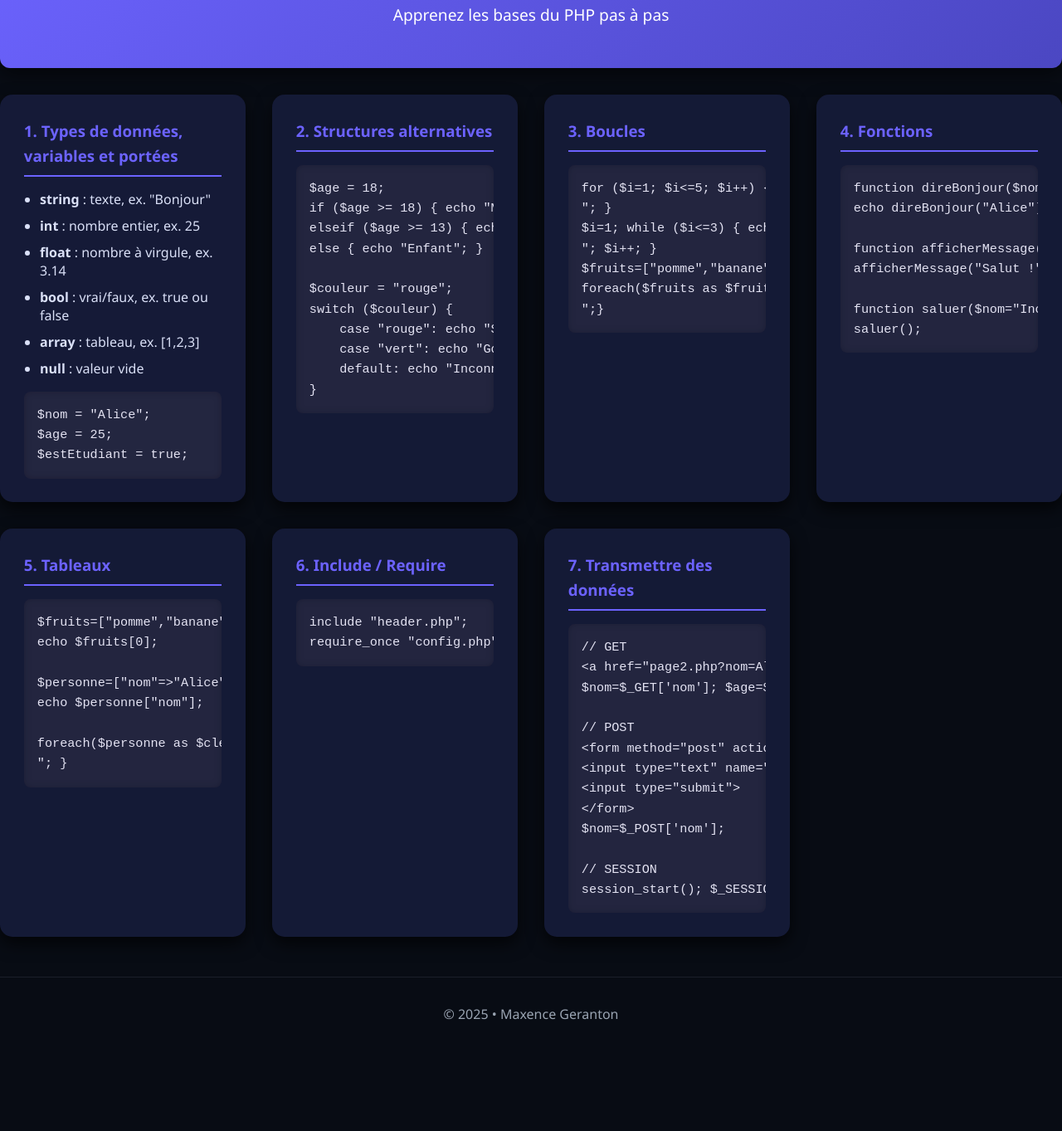
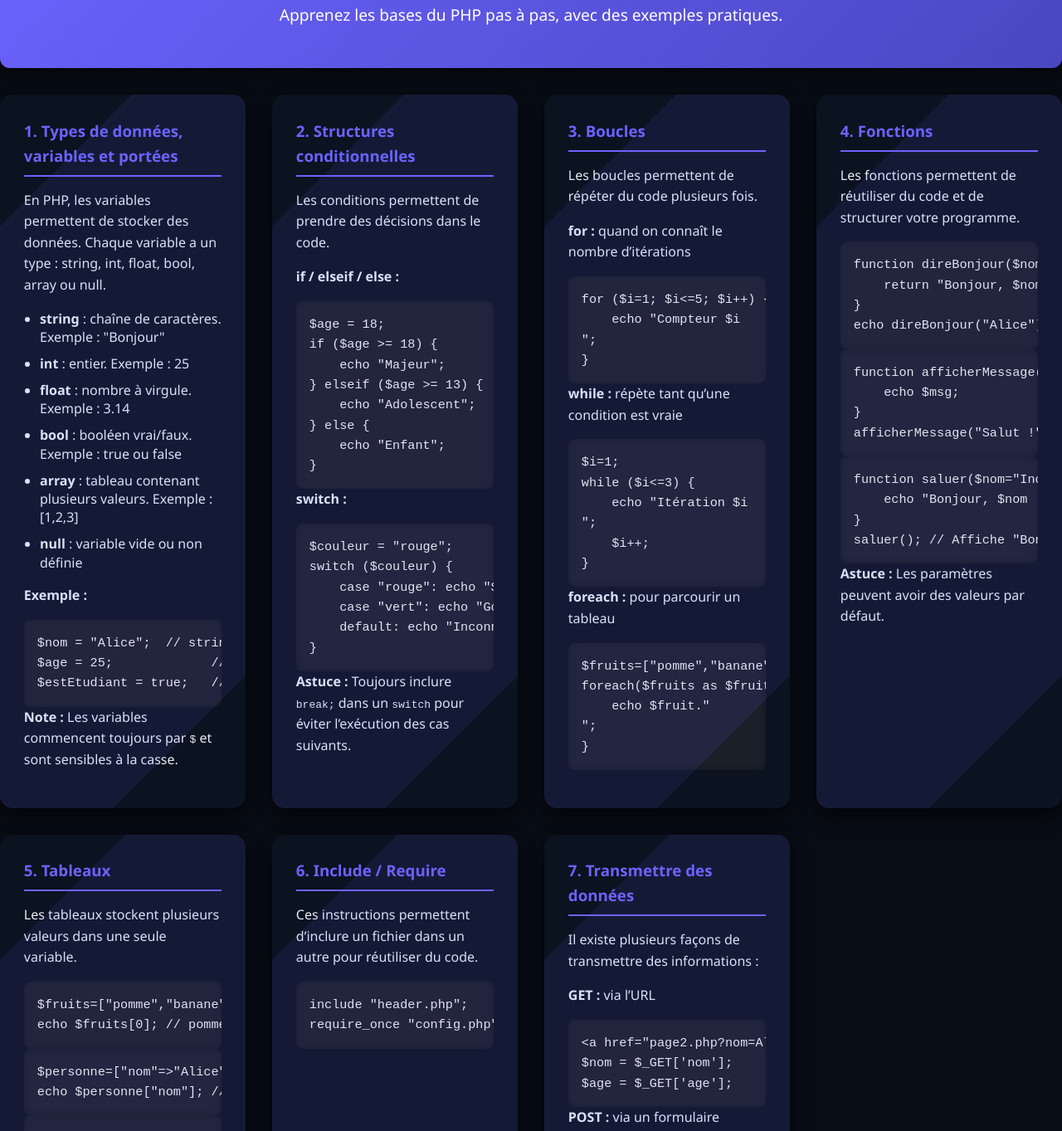
Before and after one commit to maxence-csb/maxence-csb.github.io, a plain HTML site: page coursphp.html in a window 1280 px wide. Shown: the part 200-1563 px from the top of the page at 83% size. Before the commit the page ends 1468 px from the top, so only its background shows below. Drawn offline with Linux system fonts and the light colour scheme.

Commit message:
update html

```diff
--- a/coursphp.html
+++ b/coursphp.html
@@ -19,93 +19,126 @@
   <main>
     <section class="hero-hero">
       <h2>Cours PHP pour Débutants</h2>
-      <p>Apprenez les bases du PHP pas à pas</p>
+      <p>Apprenez les bases du PHP pas à pas, avec des exemples pratiques.</p>
     </section>
 
     <section class="cards-container">
 
       <div class="card">
         <h3>1. Types de données, variables et portées</h3>
+        <p>En PHP, les variables permettent de stocker des données. Chaque variable a un type : string, int, float, bool, array ou null.</p>
         <ul>
-          <li><b>string</b> : texte, ex. "Bonjour"</li>
-          <li><b>int</b> : nombre entier, ex. 25</li>
-          <li><b>float</b> : nombre à virgule, ex. 3.14</li>
-          <li><b>bool</b> : vrai/faux, ex. true ou false</li>
-          <li><b>array</b> : tableau, ex. [1,2,3]</li>
-          <li><b>null</b> : valeur vide</li>
+          <li><b>string</b> : chaîne de caractères. Exemple : "Bonjour"</li>
+          <li><b>int</b> : entier. Exemple : 25</li>
+          <li><b>float</b> : nombre à virgule. Exemple : 3.14</li>
+          <li><b>bool</b> : booléen vrai/faux. Exemple : true ou false</li>
+          <li><b>array</b> : tableau contenant plusieurs valeurs. Exemple : [1,2,3]</li>
+          <li><b>null</b> : variable vide ou non définie</li>
         </ul>
-        <pre><code>$nom = "Alice";
-$age = 25;
-$estEtudiant = true;</code></pre>
+        <p><b>Exemple :</b></p>
+        <pre><code>$nom = "Alice";  // string
+$age = 25;             // int
+$estEtudiant = true;   // bool</code></pre>
+        <p><b>Note :</b> Les variables commencent toujours par <code>$</code> et sont sensibles à la casse.</p>
       </div>
 
       <div class="card">
-        <h3>2. Structures alternatives</h3>
+        <h3>2. Structures conditionnelles</h3>
+        <p>Les conditions permettent de prendre des décisions dans le code.</p>
+        <p><b>if / elseif / else :</b></p>
         <pre><code>$age = 18;
-if ($age >= 18) { echo "Majeur"; }
-elseif ($age >= 13) { echo "Adolescent"; }
-else { echo "Enfant"; }
-
-$couleur = "rouge";
+if ($age >= 18) {
+    echo "Majeur";
+} elseif ($age >= 13) {
+    echo "Adolescent";
+} else {
+    echo "Enfant";
+}</code></pre>
+        <p><b>switch :</b></p>
+        <pre><code>$couleur = "rouge";
 switch ($couleur) {
     case "rouge": echo "Stop !"; break;
     case "vert": echo "Go !"; break;
     default: echo "Inconnu";
 }</code></pre>
+        <p><b>Astuce :</b> Toujours inclure <code>break;</code> dans un <code>switch</code> pour éviter l’exécution des cas suivants.</p>
       </div>
 
       <div class="card">
         <h3>3. Boucles</h3>
-        <pre><code>for ($i=1; $i<=5; $i++) { echo "Compteur $i<br>"; }
-$i=1; while ($i<=3) { echo "Itération $i<br>"; $i++; }
-$fruits=["pomme","banane","orange"];
-foreach($fruits as $fruit){echo $fruit."<br>";}</code></pre>
+        <p>Les boucles permettent de répéter du code plusieurs fois.</p>
+        <p><b>for :</b> quand on connaît le nombre d’itérations</p>
+        <pre><code>for ($i=1; $i<=5; $i++) {
+    echo "Compteur $i<br>";
+}</code></pre>
+        <p><b>while :</b> répète tant qu’une condition est vraie</p>
+        <pre><code>$i=1;
+while ($i<=3) {
+    echo "Itération $i<br>";
+    $i++;
+}</code></pre>
+        <p><b>foreach :</b> pour parcourir un tableau</p>
+        <pre><code>$fruits=["pomme","banane","orange"];
+foreach($fruits as $fruit){
+    echo $fruit."<br>";
+}</code></pre>
       </div>
 
       <div class="card">
         <h3>4. Fonctions</h3>
-        <pre><code>function direBonjour($nom){ return "Bonjour, $nom !"; }
-echo direBonjour("Alice");
-
-function afficherMessage($msg){ echo $msg; }
-afficherMessage("Salut !");
-
-function saluer($nom="Inconnu"){ echo "Bonjour, $nom !"; }
-saluer();</code></pre>
+        <p>Les fonctions permettent de réutiliser du code et de structurer votre programme.</p>
+        <pre><code>function direBonjour($nom){
+    return "Bonjour, $nom !";
+}
+echo direBonjour("Alice");</code></pre>
+        <pre><code>function afficherMessage($msg){
+    echo $msg;
+}
+afficherMessage("Salut !");</code></pre>
+        <pre><code>function saluer($nom="Inconnu"){
+    echo "Bonjour, $nom !";
+}
+saluer(); // Affiche "Bonjour, Inconnu !"</code></pre>
+        <p><b>Astuce :</b> Les paramètres peuvent avoir des valeurs par défaut.</p>
       </div>
 
       <div class="card">
         <h3>5. Tableaux</h3>
+        <p>Les tableaux stockent plusieurs valeurs dans une seule variable.</p>
         <pre><code>$fruits=["pomme","banane","orange"];
-echo $fruits[0];
-
-$personne=["nom"=>"Alice","age"=>25];
-echo $personne["nom"];
-
-foreach($personne as $cle=>$valeur){ echo "$cle : $valeur<br>"; }</code></pre>
+echo $fruits[0]; // pomme</code></pre>
+        <pre><code>$personne=["nom"=>"Alice","age"=>25];
+echo $personne["nom"]; // Alice</code></pre>
+        <pre><code>foreach($personne as $cle=>$valeur){
+    echo "$cle : $valeur<br>";
+}</code></pre>
+        <p><b>Astuce :</b> Les tableaux associatifs utilisent des clés pour identifier les valeurs.</p>
       </div>
 
       <div class="card">
         <h3>6. Include / Require</h3>
-        <pre><code>include "header.php";
-require_once "config.php";</code></pre>
+        <p>Ces instructions permettent d’inclure un fichier dans un autre pour réutiliser du code.</p>
+        <pre><code>include "header.php";      // inclut le fichier, continue même si erreur
+require_once "config.php"; // inclut le fichier une seule fois, stop si erreur</code></pre>
       </div>
 
       <div class="card">
         <h3>7. Transmettre des données</h3>
-        <pre><code>// GET
-&lt;a href="page2.php?nom=Alice&amp;age=25"&gt;Envoyer&lt;/a&gt;
-$nom=$_GET['nom']; $age=$_GET['age'];
-
-// POST
-&lt;form method="post" action="traitement.php"&gt;
+        <p>Il existe plusieurs façons de transmettre des informations :</p>
+        <p><b>GET :</b> via l’URL</p>
+        <pre><code>&lt;a href="page2.php?nom=Alice&amp;age=25"&gt;Envoyer&lt;/a&gt;
+$nom = $_GET['nom'];
+$age = $_GET['age'];</code></pre>
+        <p><b>POST :</b> via un formulaire</p>
+        <pre><code>&lt;form method="post" action="traitement.php"&gt;
 &lt;input type="text" name="nom"&gt;
 &lt;input type="submit"&gt;
 &lt;/form&gt;
-$nom=$_POST['nom'];
-
-// SESSION
-session_start(); $_SESSION['nom']="Alice";</code></pre>
+$nom = $_POST['nom'];</code></pre>
+        <p><b>SESSION :</b> conserver des informations entre plusieurs pages</p>
+        <pre><code>session_start();
+$_SESSION['nom'] = "Alice";</code></pre>
+        <p><b>Astuce :</b> Toujours faire <code>session_start()</code> au début de la page avant de manipuler les sessions.</p>
       </div>
 
     </section>
```
